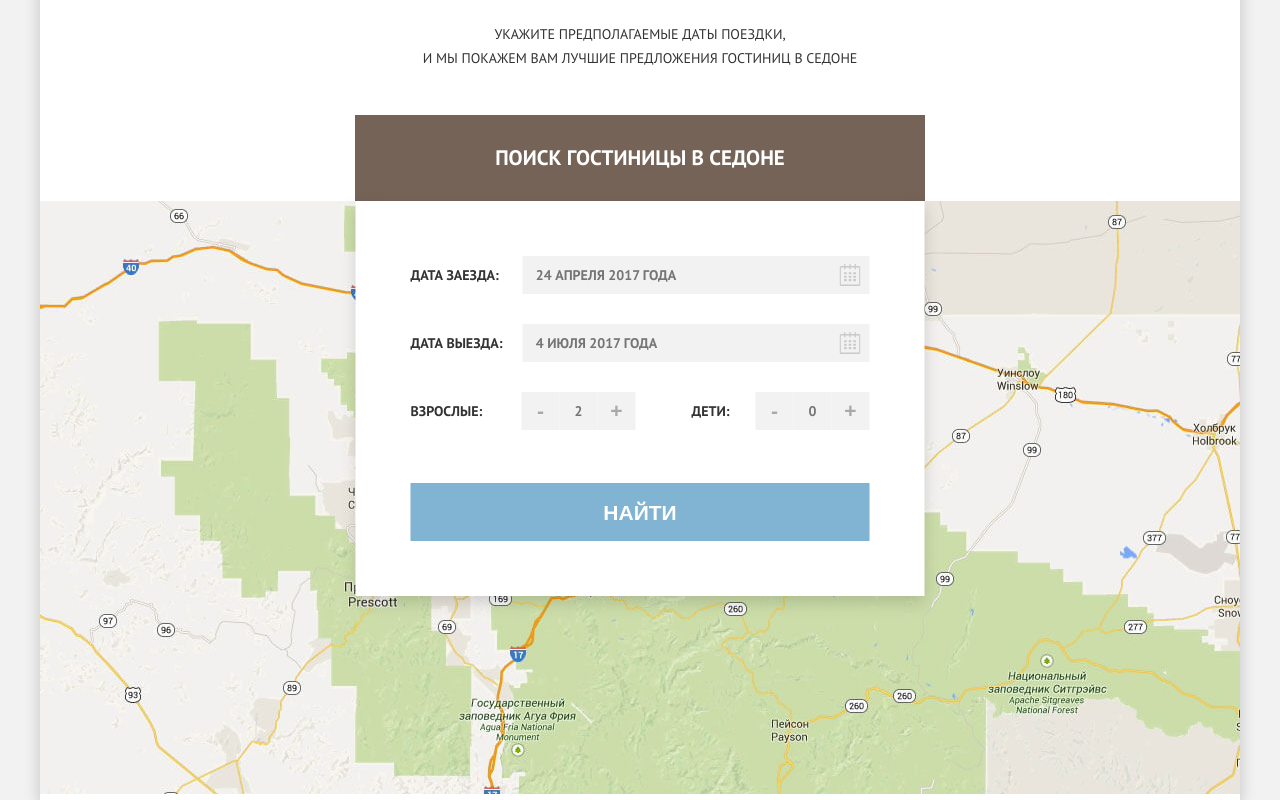
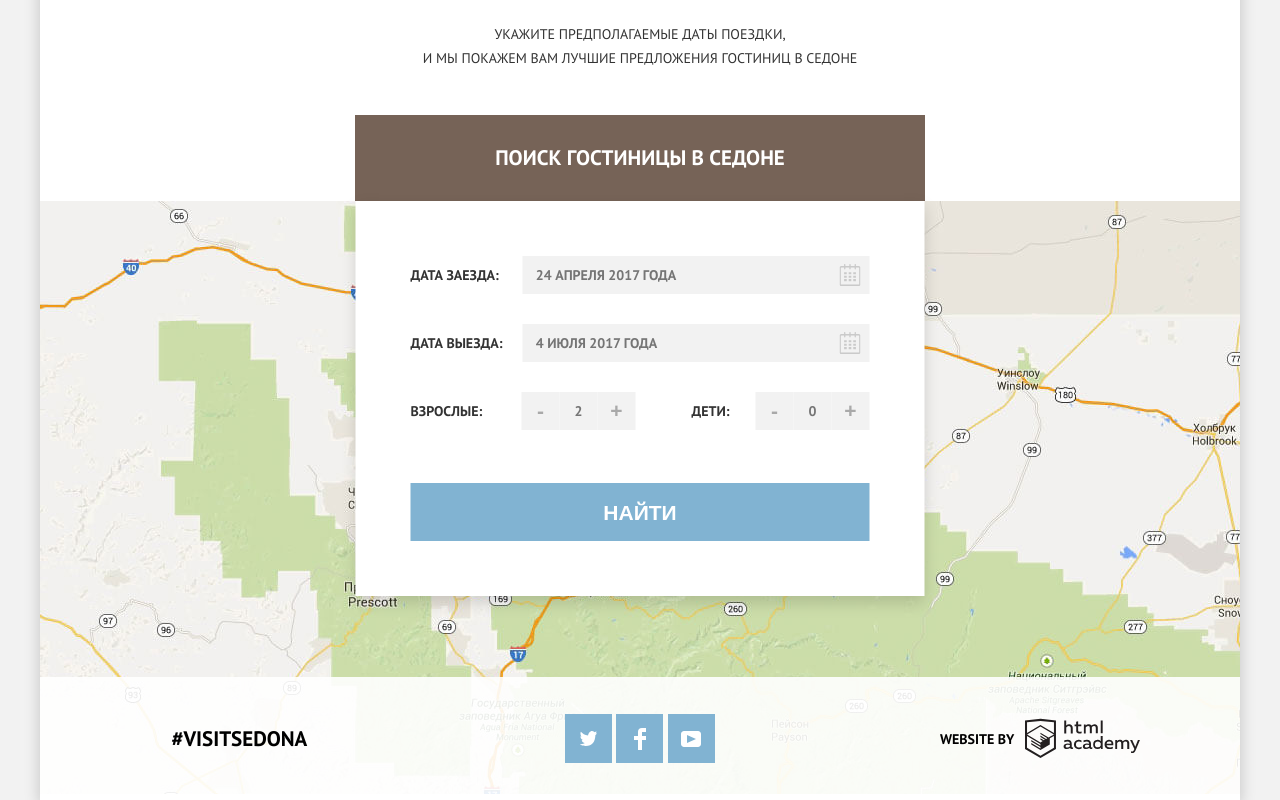
Before and after one commit to exxlain/378011-sedona, a plain HTML site: page index.html in a window 1280 px wide. Shown: the part 1969-2769 px from the top of the page. Drawn offline with Linux system fonts and the light colour scheme.

Commit message:
footer 1 исправлено

```diff
--- a/index.html
+++ b/index.html
@@ -144,7 +144,7 @@
           <img src="img/map.jpg" atl="Карта окрестностей Седоны">
       </section>
     </main>
-    <!--<footer class="main-footer">
+    <footer class="main-footer">
       <div class="footer-wrapper">
          <div class="f-wrapper">
           <p class="tag">#visitsedona</p>
@@ -185,7 +185,7 @@
            </div>
        </div>
      </div>
-    </footer>-->
+    </footer>
    </div>
   </body>
 </html>
```
